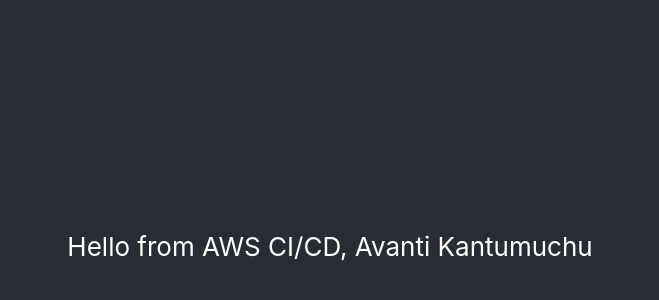
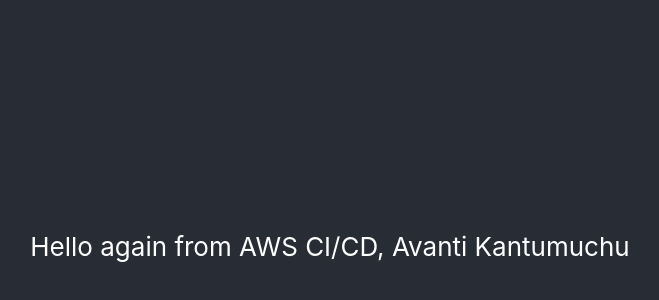
Before and after one commit to AkhilaGundekari/clouddev-aws, a React (Create React App) app: page / in a window 1280 px wide. Shown: the part 154-454 px from the top of the page, without its empty margins (310-969 px from the left). Built offline with nearby package versions, Linux system fonts and the light colour scheme.

Commit message:
Update App.js for CI/CD second attempt

```diff
--- a/src/App.js
+++ b/src/App.js
@@ -4,7 +4,7 @@
   return (
     <div className="App">
       <header className="App-header">
-        Hello from AWS CI/CD, Avanti Kantumuchu
+        Hello again from AWS CI/CD, Avanti Kantumuchu
       </header>
     </div>
   );
```
